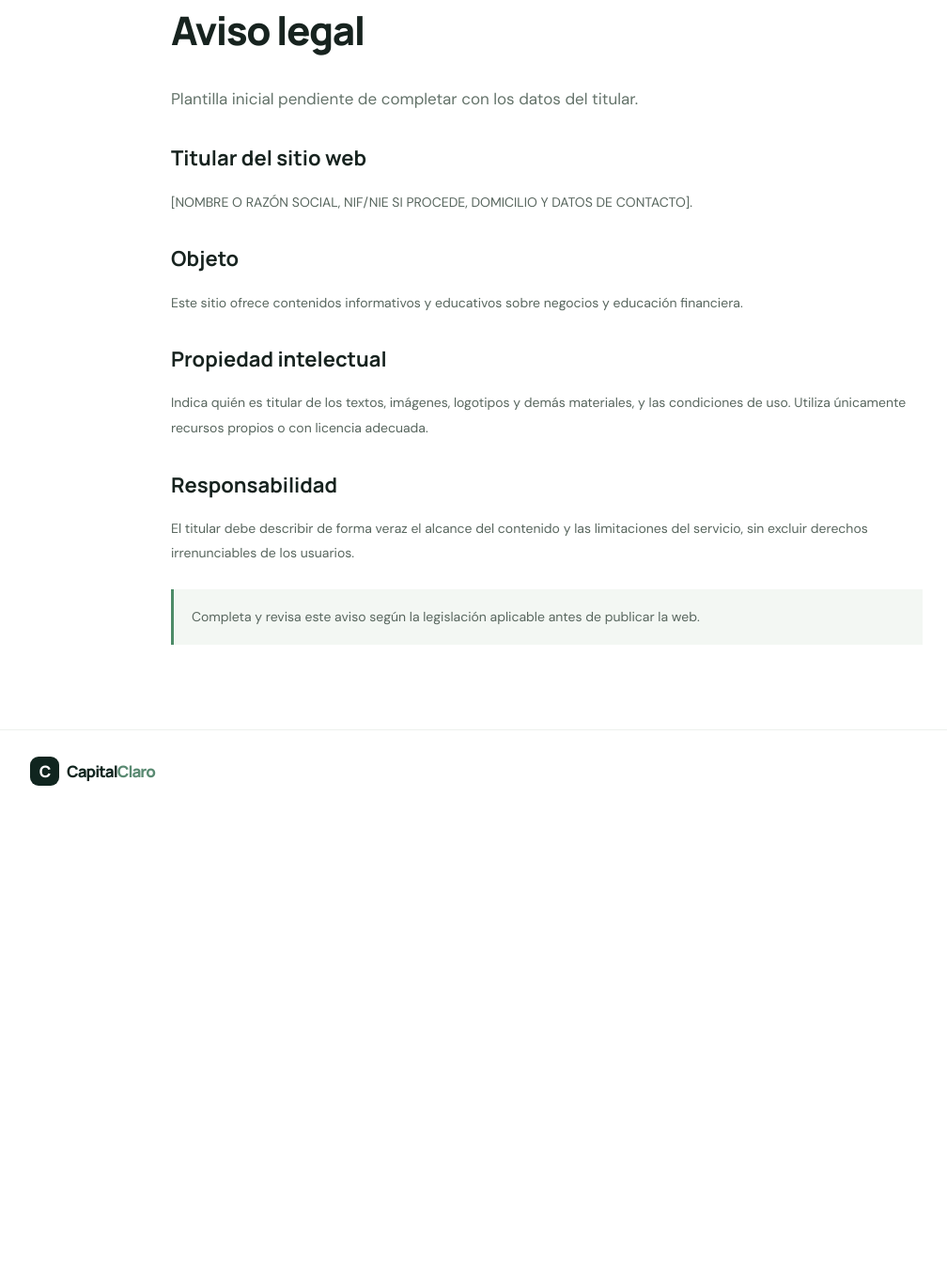
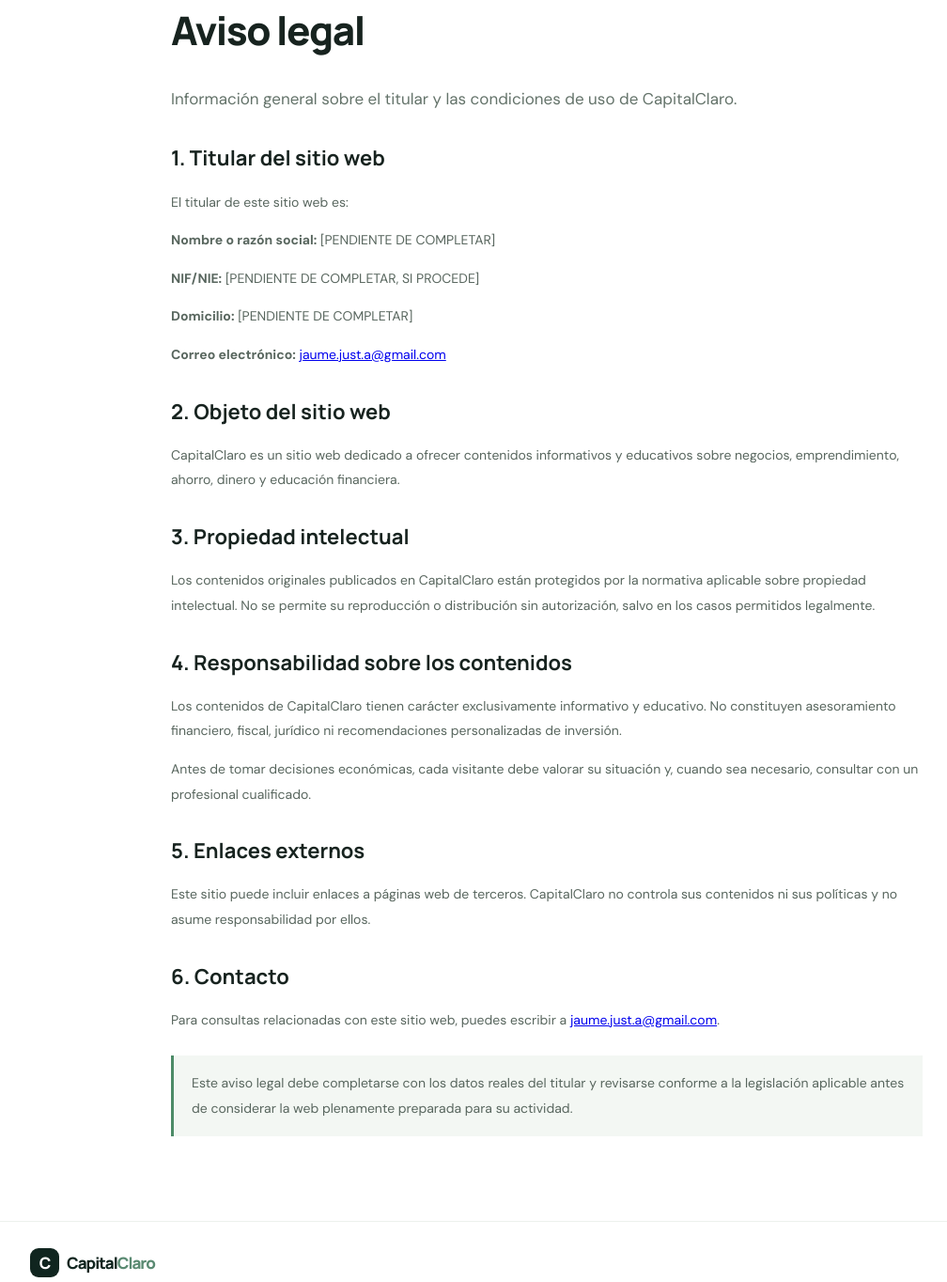
Before and after one commit to jaumejusta-hue/capitalclaro, a plain HTML site: page aviso-legal.html in a window 1280 px wide. Shown: the part 138-1502 px from the top of the page at 94% size, without its empty margins (58-1066 px from the left). Before the commit the page ends 1002 px from the top, so only its background shows below. Drawn offline with Linux system fonts and the light colour scheme.

Commit message:
Revise aviso legal with complete site information
Updated the legal notice with detailed information about the website owner, purpose, intellectual property, content responsibility, external links, and contact information.

```diff
--- a/aviso-legal.html
+++ b/aviso-legal.html
@@ -1 +1,53 @@
-<!doctype html><html lang="es"><head><meta charset="utf-8"><meta name="viewport" content="width=device-width,initial-scale=1"><title>Aviso legal — CapitalClaro</title><link rel="stylesheet" href="styles.css"></head><body><header class="header"><a class="logo" href="index.html"><span class="logo-icon">C</span>Capital<span>Claro</span></a><a class="nav-button" href="index.html">Volver al inicio</a></header><main class="page"><h1>Aviso legal</h1><p class="lead">Plantilla inicial pendiente de completar con los datos del titular.</p><h2>Titular del sitio web</h2><p>[NOMBRE O RAZÓN SOCIAL, NIF/NIE SI PROCEDE, DOMICILIO Y DATOS DE CONTACTO].</p><h2>Objeto</h2><p>Este sitio ofrece contenidos informativos y educativos sobre negocios y educación financiera.</p><h2>Propiedad intelectual</h2><p>Indica quién es titular de los textos, imágenes, logotipos y demás materiales, y las condiciones de uso. Utiliza únicamente recursos propios o con licencia adecuada.</p><h2>Responsabilidad</h2><p>El titular debe describir de forma veraz el alcance del contenido y las limitaciones del servicio, sin excluir derechos irrenunciables de los usuarios.</p><p class="article-box">Completa y revisa este aviso según la legislación aplicable antes de publicar la web.</p></main><footer><a class="logo foot-logo" href="index.html"><span class="logo-icon">C</span>Capital<span>Claro</span></a></footer></body></html>
+
+<!doctype html>
+<html lang="es">
+<head>
+<meta charset="utf-8">
+<meta name="viewport" content="width=device-width,initial-scale=1">
+<title>Aviso legal — CapitalClaro</title>
+<link rel="stylesheet" href="styles.css">
+</head>
+<body>
+
+<header class="header">
+<a class="logo" href="index.html"><span class="logo-icon">C</span>Capital<span>Claro</span></a>
+<a class="nav-button" href="index.html">Volver al inicio</a>
+</header>
+
+<main class="page">
+<h1>Aviso legal</h1>
+
+<p class="lead">Información general sobre el titular y las condiciones de uso de CapitalClaro.</p>
+
+<h2>1. Titular del sitio web</h2>
+<p>El titular de este sitio web es:</p>
+<p><strong>Nombre o razón social:</strong> [PENDIENTE DE COMPLETAR]</p>
+<p><strong>NIF/NIE:</strong> [PENDIENTE DE COMPLETAR, SI PROCEDE]</p>
+<p><strong>Domicilio:</strong> [PENDIENTE DE COMPLETAR]</p>
+<p><strong>Correo electrónico:</strong> <a href="mailto:jaume.just.a@gmail.com">jaume.just.a@gmail.com</a></p>
+
+<h2>2. Objeto del sitio web</h2>
+<p>CapitalClaro es un sitio web dedicado a ofrecer contenidos informativos y educativos sobre negocios, emprendimiento, ahorro, dinero y educación financiera.</p>
+
+<h2>3. Propiedad intelectual</h2>
+<p>Los contenidos originales publicados en CapitalClaro están protegidos por la normativa aplicable sobre propiedad intelectual. No se permite su reproducción o distribución sin autorización, salvo en los casos permitidos legalmente.</p>
+
+<h2>4. Responsabilidad sobre los contenidos</h2>
+<p>Los contenidos de CapitalClaro tienen carácter exclusivamente informativo y educativo. No constituyen asesoramiento financiero, fiscal, jurídico ni recomendaciones personalizadas de inversión.</p>
+<p>Antes de tomar decisiones económicas, cada visitante debe valorar su situación y, cuando sea necesario, consultar con un profesional cualificado.</p>
+
+<h2>5. Enlaces externos</h2>
+<p>Este sitio puede incluir enlaces a páginas web de terceros. CapitalClaro no controla sus contenidos ni sus políticas y no asume responsabilidad por ellos.</p>
+
+<h2>6. Contacto</h2>
+<p>Para consultas relacionadas con este sitio web, puedes escribir a <a href="mailto:jaume.just.a@gmail.com">jaume.just.a@gmail.com</a>.</p>
+
+<p class="article-box">Este aviso legal debe completarse con los datos reales del titular y revisarse conforme a la legislación aplicable antes de considerar la web plenamente preparada para su actividad.</p>
+</main>
+
+<footer>
+<a class="logo foot-logo" href="index.html"><span class="logo-icon">C</span>Capital<span>Claro</span></a>
+</footer>
+
+</body>
+</html>
```
